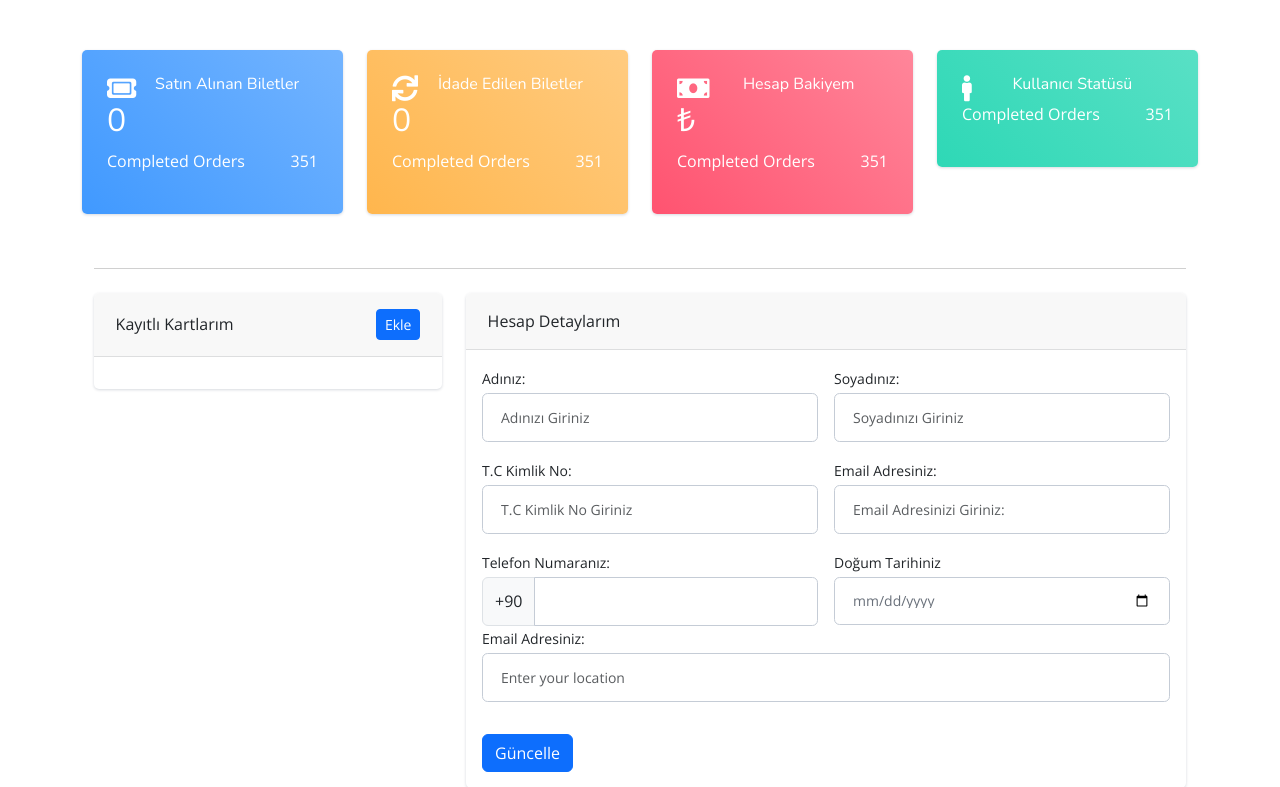
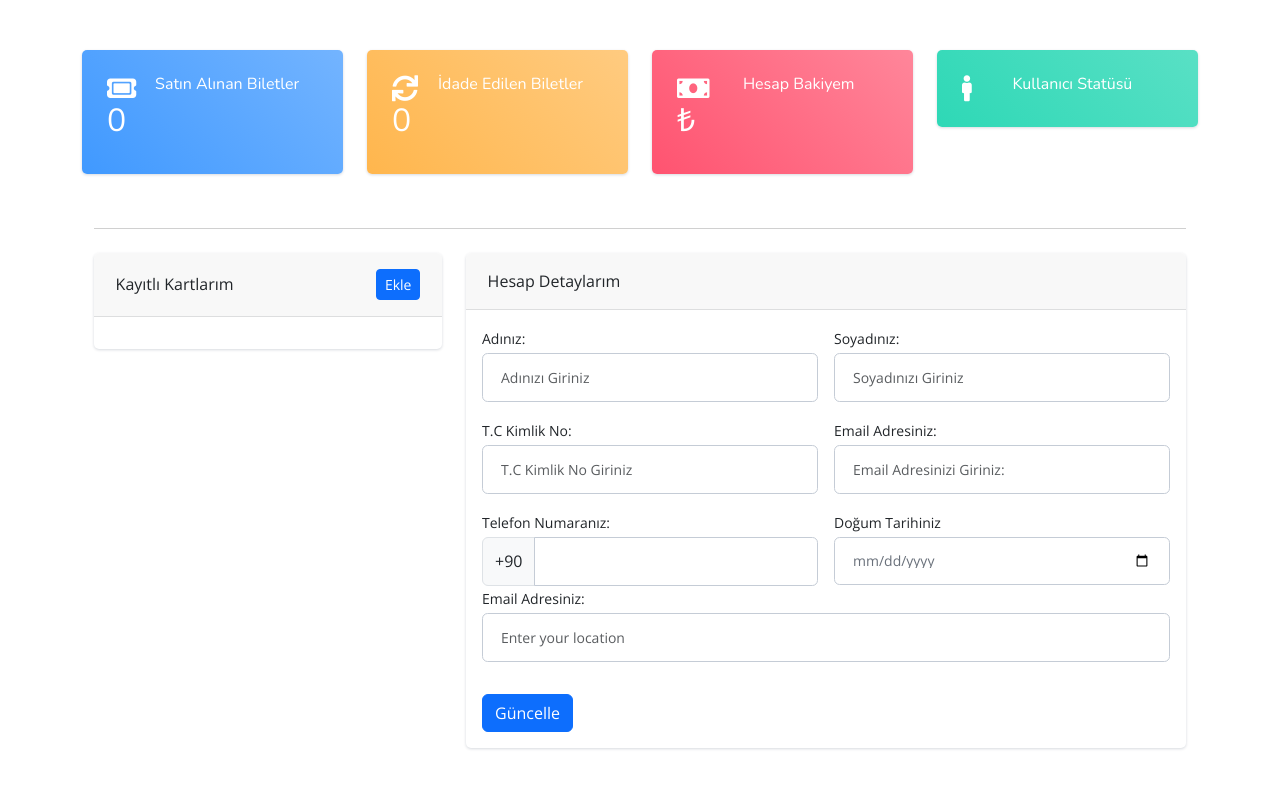
Before and after one commit to Arifcngk/UMUTTEPE-TURIZM, a CodeIgniter 4 app: the page made by app/Views/pages/user_profile.php in a window 1280 px wide. Shown: the part 67-854 px from the top of the page. Run offline with PHP 8.4 and a stand-in for CodeIgniter, Linux system fonts and the light colour scheme; the template is opened without the code that fills it, so the values that code supplies are empty; some libraries are stand-ins or nearby versions.

Commit message:
Update payment

```diff
--- a/app/Controllers/PaymentController.php
+++ b/app/Controllers/PaymentController.php
@@ -22,8 +22,6 @@ class PaymentController extends BaseController
             $message = ['type' => 'error', 'text' => 'Lütfen giriş yapınız !'];
             return redirect()->to('/')->with('message', $message);
         }
-
-        return
 
         $phoneNumber = $this->request->getPost('phone_number');
         $email = $this->request->getPost('email');
--- a/app/Views/partials/user_profile/_user_banner.php
+++ b/app/Views/partials/user_profile/_user_banner.php
@@ -10,7 +10,7 @@
 
                         <span><?php echo count($tickets['sold']) ?></span> <!-- Number -->
                     </h2>
-                    <p class="m-b-0">Completed Orders<span class="f-right">351</span></p>
+
                 </div>
             </div>
         </div>
@@ -24,7 +24,7 @@
 
                         <span><?php echo count($tickets['cancelled']) ?></span> <!-- Number -->
                     </h2>
-                    <p class="m-b-0">Completed Orders<span class="f-right">351</span></p>
+
                 </div>
             </div>
         </div>
@@ -38,7 +38,7 @@
 
                         <span><?php echo $user['balance'].'₺'?></span> <!-- Number -->
                     </h2>
-                    <p class="m-b-0">Completed Orders<span class="f-right">351</span></p>
+
                 </div>
             </div>
         </div>
@@ -53,7 +53,7 @@
 
                         <span><?php echo $user['type'] ?></span> <!-- Number -->
                     </h2>
-                    <p class="m-b-0">Completed Orders<span class="f-right">351</span></p>
+
                 </div>
             </div>
         </div>
```
